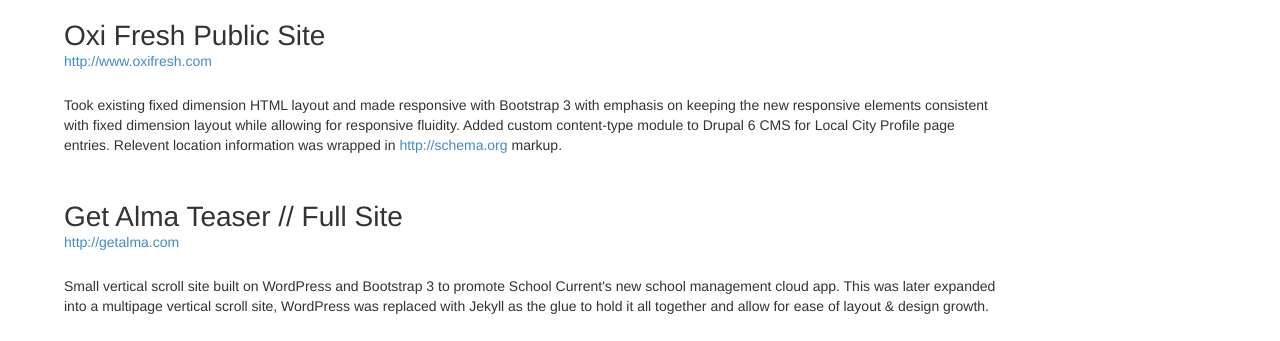
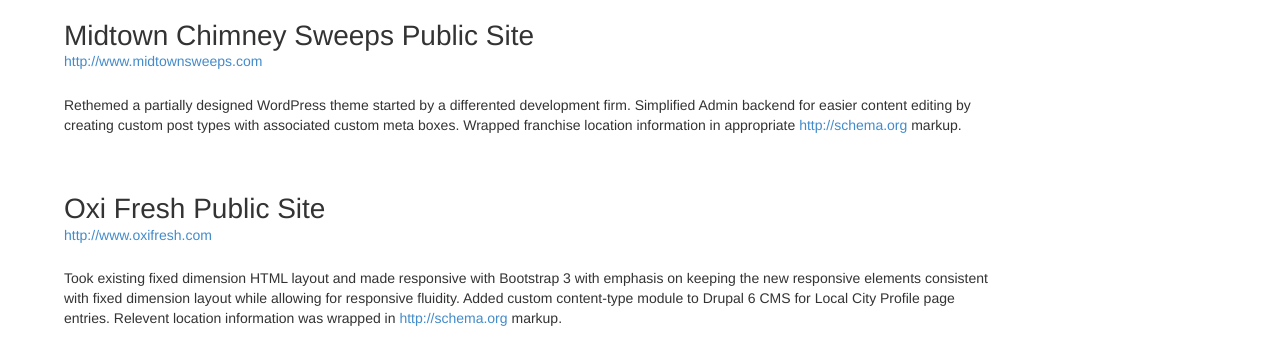
Before and after one commit to jlauters/jlauters.github.io, a plain HTML site: page index.html in a window 1280 px wide. Shown: the part 459-800 px from the top of the page. Drawn offline with nearby package versions, Linux system fonts and the light colour scheme; no server answers.

Commit message:
added midtown entry

```diff
--- a/index.html
+++ b/index.html
@@ -56,6 +56,18 @@
 
              <div class="portfolio">
               <h3>Work</h3>
+
+              <div class="portfolio-item">
+                  <div class="portfolio-info">
+                      <h5>Midtown Chimney Sweeps Public Site</h5>
+                      <a href="http://www.oxifresh.com">http://www.midtownsweeps.com</a>
+                      <p class="portfolio-description">
+                          Rethemed a partially designed WordPress theme started by a differented development firm. Simplified Admin backend
+                          for easier content editing by creating custom post types with associated custom meta boxes. Wrapped franchise
+                          location information in appropriate <a href="http://schema.org">http://schema.org</a> markup.
+                      </p>
+                  </div>
+              </div>
 
               <div class="portfolio-item">
                   <div class="portfolio-info">
```
